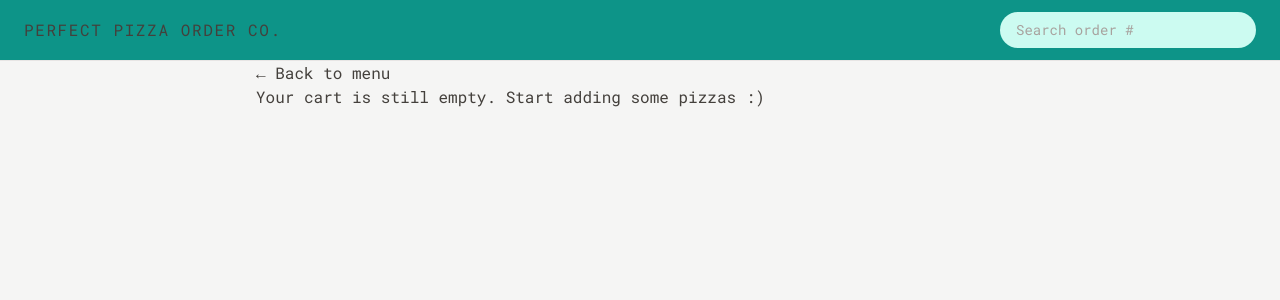
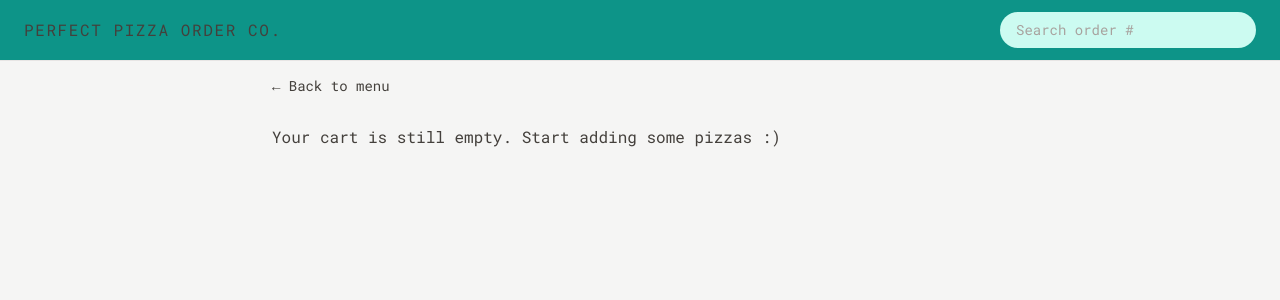
Before and after one commit to SunpreetSandhu/order-app, a React (Vite) app: page /cart in a window 1280 px wide. Shown: the top 300 px of the page. Built offline with nearby package versions, Linux system fonts and the light colour scheme.

Commit message:
styled emptycart component

```diff
--- a/src/features/cart/Cart.jsx
+++ b/src/features/cart/Cart.jsx
@@ -5,30 +5,6 @@
 import CartItem from './CartItem';
 import { clearCart, getCart } from './cartSlice';
 import EmptyCart from './EmptyCart';
-
-const fakeCart = [
-  {
-    pizzaId: 12,
-    name: 'Mediterranean',
-    quantity: 2,
-    unitPrice: 16,
-    totalPrice: 32,
-  },
-  {
-    pizzaId: 6,
-    name: 'Vegetale',
-    quantity: 1,
-    unitPrice: 13,
-    totalPrice: 13,
-  },
-  {
-    pizzaId: 11,
-    name: 'Spinach and Mushroom',
-    quantity: 1,
-    unitPrice: 15,
-    totalPrice: 15,
-  },
-];
 
 function Cart() {
   const cart = useSelector(getCart);
--- a/src/features/cart/EmptyCart.jsx
+++ b/src/features/cart/EmptyCart.jsx
@@ -1,11 +1,13 @@
-import { Link } from 'react-router-dom';
+import LinkButton from '../../ui/LinkButton';
 
 function EmptyCart() {
   return (
-    <div>
-      <Link to="/menu">&larr; Back to menu</Link>
+    <div className="px-4 py-3">
+      <LinkButton to="/menu">&larr; Back to menu</LinkButton>
 
-      <p>Your cart is still empty. Start adding some pizzas :)</p>
+      <p className="semi-bold mt-7">
+        Your cart is still empty. Start adding some pizzas :)
+      </p>
     </div>
   );
 }
```
